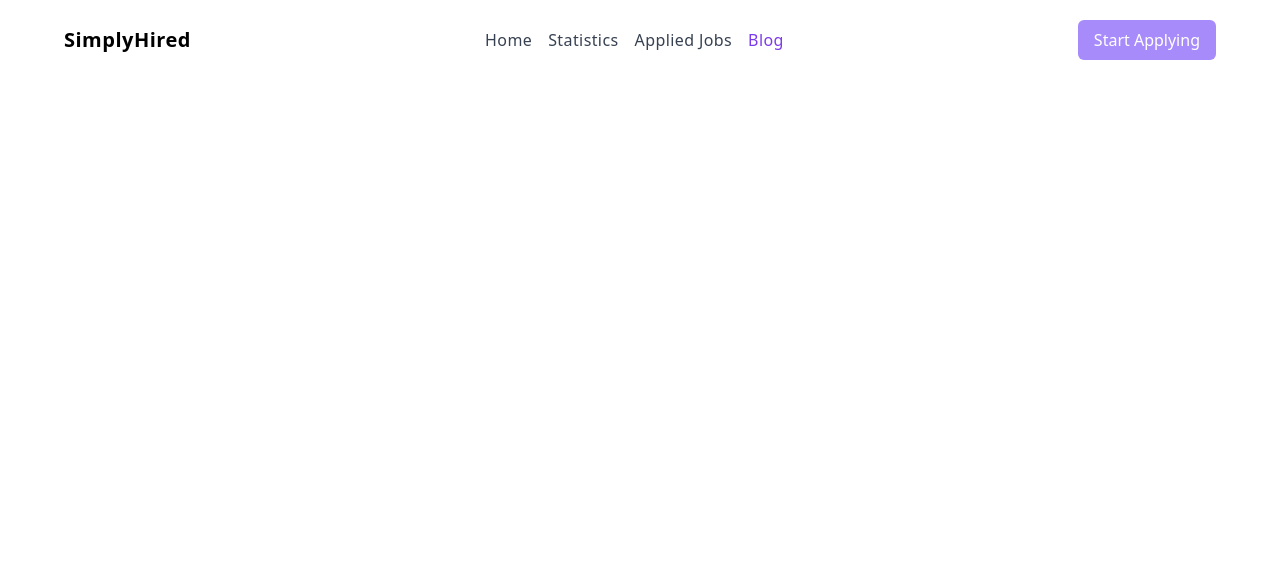
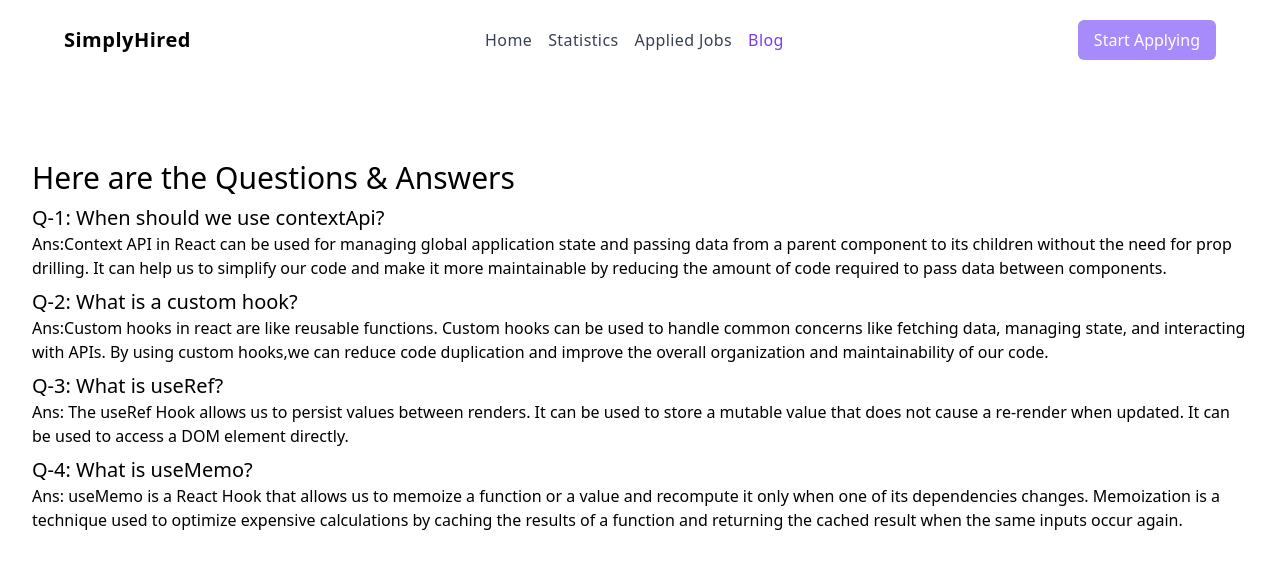
Before and after one commit to Soikat07/Carrer-Hub, a React (Vite) app: page /blog in a window 1280 px wide. Shown: the top 568 px of the page. Built offline with nearby package versions, Linux system fonts and the light colour scheme.

Commit message:
blog q ans done

```diff
--- a/src/components/Blog.jsx
+++ b/src/components/Blog.jsx
@@ -2,8 +2,53 @@ import React from 'react';
 
 const Blog = () => {
   return (
-    <div>
-
+    <div className="my-container">
+      <h1 className="text-3xl">Here are the Questions & Answers</h1>
+      <ol>
+        <li>
+          <h3 className="text-xl font semibold mt-2">
+            Q-1: When should we use contextApi?
+          </h3>
+          <p>
+            Ans:Context API in React can be used for managing global application
+            state and passing data from a parent component to its children
+            without the need for prop drilling. It can help us to simplify our
+            code and make it more maintainable by reducing the amount of code
+            required to pass data between components.
+          </p>
+        </li>
+        <li>
+          <h3 className="text-xl font semibold mt-2">
+            Q-2: What is a custom hook?
+          </h3>
+          <p>
+            Ans:Custom hooks in react are like reusable functions. Custom hooks
+            can be used to handle common concerns like fetching data, managing
+            state, and interacting with APIs. By using custom hooks,we can
+            reduce code duplication and improve the overall organization and
+            maintainability of our code.
+          </p>
+        </li>
+        <li>
+          <h3 className="text-xl font semibold mt-2">Q-3: What is useRef?</h3>
+          <p>
+            Ans: The useRef Hook allows us to persist values between renders.
+            It can be used to store a mutable value that does not cause a
+            re-render when updated. It can be used to access a DOM element
+            directly.
+          </p>
+        </li>
+        <li>
+          <h3 className="text-xl font semibold mt-2">Q-4: What is useMemo?</h3>
+          <p>
+            Ans: useMemo is a React Hook that allows us to memoize a function or
+            a value and recompute it only when one of its dependencies changes.
+            Memoization is a technique used to optimize expensive calculations
+            by caching the results of a function and returning the cached result
+            when the same inputs occur again.
+          </p>
+        </li>
+      </ol>
     </div>
   );
 };
```
